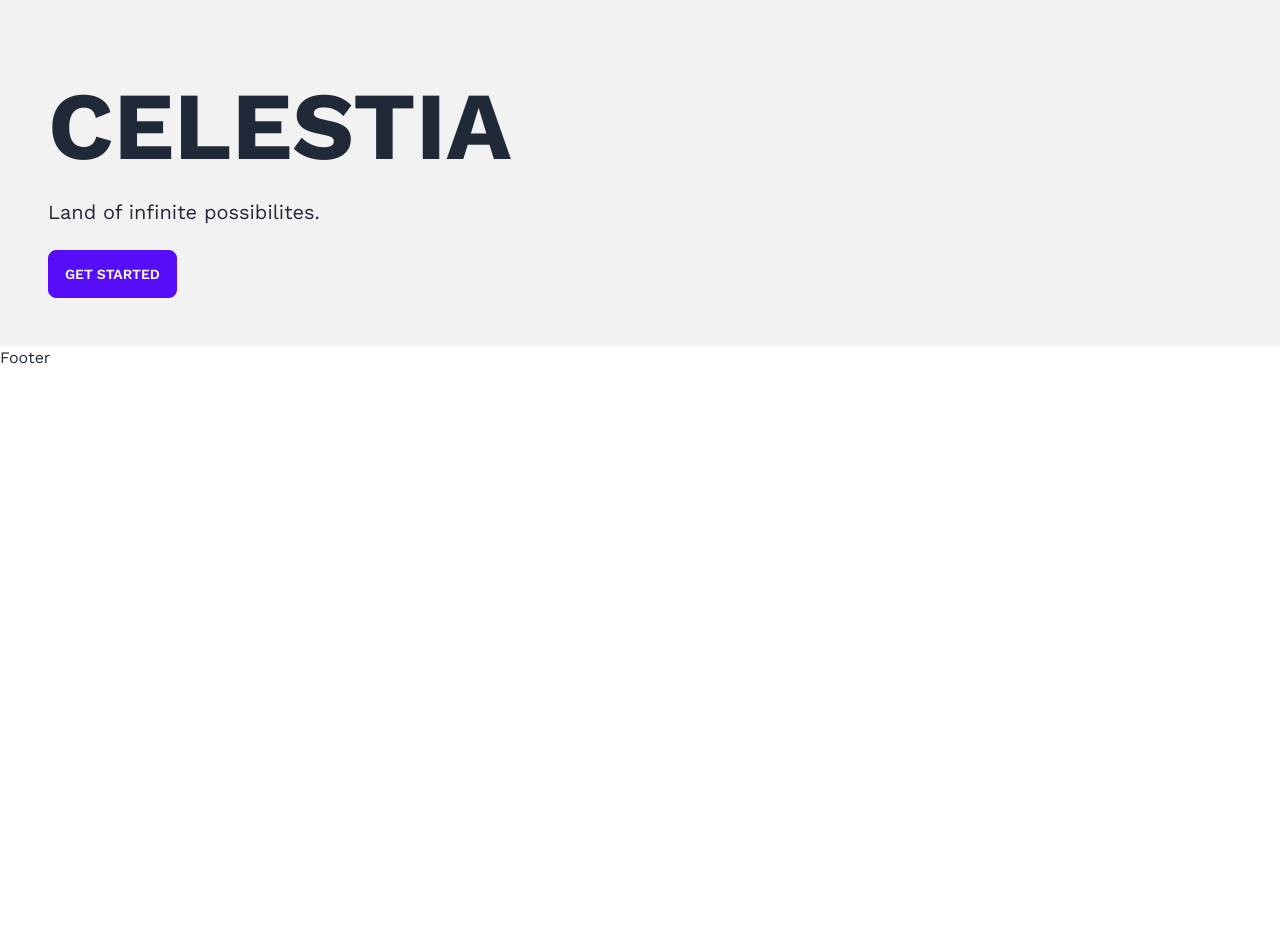
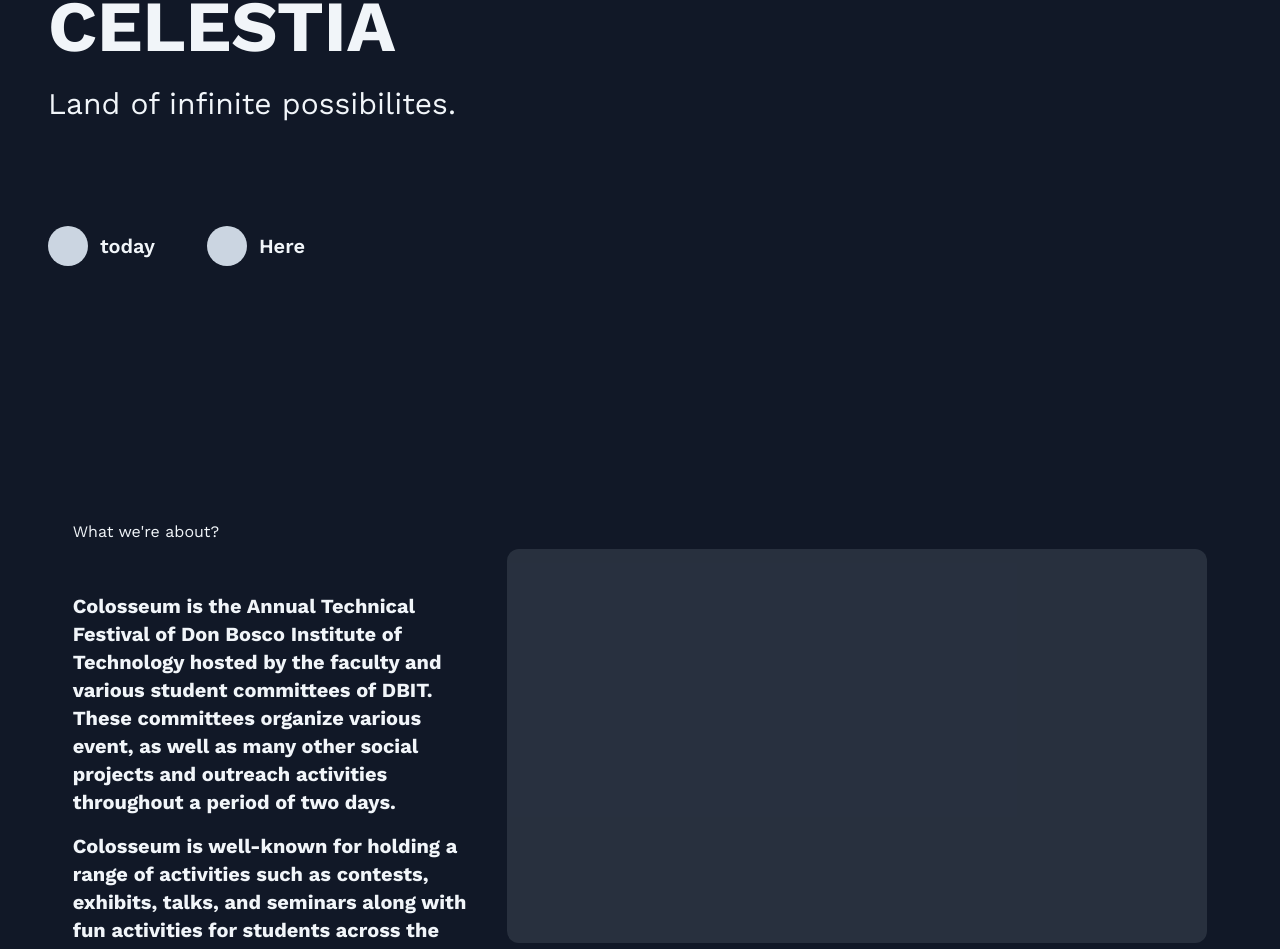
Before and after one commit to 05Alston/colo-celestia, a React (Vite) app: page / in a window 1280 px wide. Shown: the part 454-1403 px from the top of the page. Before the commit the page ends 824 px from the top, so only its background shows below. Built offline with nearby package versions, Linux system fonts and the light colour scheme.

Commit message:
Update Homepage

```diff
--- a/package.json
+++ b/package.json
@@ -9,7 +9,6 @@
     "preview": "vite preview"
   },
   "dependencies": {
-    "daisyui": "^2.50.2",
     "react": "^18.2.0",
     "react-dom": "^18.2.0",
     "react-icons": "^4.7.1",
--- a/src/App.jsx
+++ b/src/App.jsx
@@ -3,8 +3,51 @@
 import { Homepage } from './pages';
 
 function App() {
+  const trailer = document.getElementById("trailer");
+
+  // const animateTrailer = (e, interacting) => {
+  //   const x = e.clientX - trailer.offsetWidth / 2,
+  //         y = e.clientY - trailer.offsetHeight / 2;
+
+  //   const keyframes = {
+  //     transform: `translate(${x}px, ${y}px) scale(${interacting ? 8 : 1})`
+  //   }
+
+  //   trailer.animate(keyframes, {
+  //     duration: 800,
+  //     fill: "forwards"
+  //   });
+  // }
+  // window.onmousemove = e => {
+  //   const interactable = e.target.closest(".interactable"),
+  //         interacting = interactable !== null;
+
+  //   const content = document.getElementById("content");
+
+  //   animateTrailer(e, interacting);
+
+  //   trailer.dataset.type = interacting ? interactable.dataset.type : "";
+
+  //   if(interacting) {
+  //     content.innerHTML = getTrailerClass(interactable.dataset.type);
+  //   }
+  // }
+
+  // const getTrailerClass = type => {
+  //   switch(type) {
+  //     case "video":
+  //       return "Play";
+  //     case "link":
+  //       return "Register";
+  //     default:
+  //       return "";
+  //   }
+  // }
   return (
     <BrowserRouter>
+      <div id="trailer" onMouseMove={e=>{}}>
+        <div id="content"></div>
+      </div>
       <Navbar/>
       <Routes>
         <Route path="/" element={<Homepage/>}/>
--- /dev/null
+++ b/src/components/DateLoc.jsx
@@ -0,0 +1,17 @@
+import React from 'react';
+import Logo from '../assets/colologo.webp';
+
+const DateLoc = ({ date, location }) => {
+  return (
+    <div className='flex gap-3 items-center pt-20'>
+        <div className="w-10 bg-slate-300 rounded-full aspect-square">
+        </div>
+        <p className='text-xl font-semibold pr-10'>{date}</p>
+        <div className="w-10 bg-slate-300 rounded-full aspect-square">
+        </div>
+        <p className='text-xl font-semibold pr-10'>{location}</p>
+    </div>
+  )
+}
+
+export default DateLoc
--- a/src/components/Navbar.jsx
+++ b/src/components/Navbar.jsx
@@ -40,7 +40,7 @@
             <img src={Logo} alt="Colosseum Logo" className='w-10 h-auto'/>
             <p className='text-4xl font-black text-white'><NavLink to="/">COLOSSEUM</NavLink></p>
           </div>
-          <ul className='flex items-center md:hidden gap-7 text-white font-semibold'>
+          <ul className='flex items-center lg:text-base md:hidden gap-7 text-white font-semibold'>
             {links.map((link, index)=>(
               <li key={index}><NavLink to={link.route}>{link.title}</NavLink></li>
             ))}
@@ -48,8 +48,8 @@
           <ul className='hidden md:flex items-center'>
             <li>
               <button type='button' className='flex items-center justify-center transition-all duration-200 active:scale-90 cursor-pointer relative pr-4' onClick={onTriggerPopup}>
-                <GiHamburgerMenu className={`absolute transition-all duration-100 ${popupState ? 'opacity-0 rotate-45': 'opacity-100 rotate-0'}`}/>
-                <IoClose className={`absolute transition-all duration-100 scale-110 ${popupState ? 'opacity-100 rotate-0' : 'opacity-0 -rotate-45'}`}/>
+                <GiHamburgerMenu className={`absolute transition-all text-slate-50 duration-100 ${popupState ? 'opacity-0 rotate-45': 'opacity-100 rotate-0'}`}/>
+                <IoClose className={`absolute transition-all text-slate-50 duration-100 scale-110 ${popupState ? 'opacity-100 rotate-0' : 'opacity-0 -rotate-45'}`}/>
               </button>
             </li>
             <li>
--- a/src/components/index.js
+++ b/src/components/index.js
@@ -1,2 +1,3 @@
 export { default as Navbar } from './Navbar.jsx';
+export { default as DateLoc } from './DateLoc';
 export {  default as Footer } from './Footer.jsx';
--- a/src/index.css
+++ b/src/index.css
@@ -7,7 +7,26 @@
   *{
     @apply font-WorkSans m-0 p-0 ;
   }
-  .hero{
-    @apply px-12 py-12 justify-start;
+  #root:hover > #trailer {
+    opacity: 1;
+  }
+
+  #trailer {
+    height: 20px;
+    width: 20px;
+    background-color: white;
+    border-radius: 50%;
+
+    position: fixed;
+    left: 0px;
+    top: 0px;
+    z-index: 1000;
+
+    pointer-events: none;
+    opacity: 0;
+    transition: opacity 500ms ease;
+
+    display: grid;
+    place-items: center;
   }
 }
--- a/src/pages/Homepage.jsx
+++ b/src/pages/Homepage.jsx
@@ -1,14 +1,34 @@
 import React from 'react'
+import { DateLoc } from '../components';
 
 const Homepage = () => {
 	return (
-	<div className="hero min-h-screen bg-base-200 items-end md:place-items-center">
-	    <div>
-	      <h1 className="sm:text-5xl text-8xl font-bold">CELESTIA</h1>
-	      <p className="py-6 text-xl">Land of infinite possibilites.</p>
-	      <button className="btn btn-primary">Get Started</button>
-	    </div>
-	</div>
+		<>
+			{/* Hero section */}
+			<div className="grid px-12 pb-20 justify-start place-items-end min-h-screen text-slate-100 bg-gray-900 md:place-items-center md:pb-0">
+				<div>
+				<p className="sm:text-5xl text-7xl font-bold">CELESTIA</p>
+				<p className="py-6 text-3xl md:text-xl">Land of infinite possibilites.</p>
+				<DateLoc date={"today"} location={"Here"}/>
+				</div>
+			</div>
+			{/* Throwback */}
+			<div className="flex gap-10 px-12 min-h-screen text-slate-100 bg-gray-900 justify-center items-center lg:flex-col">
+				<div className='flex-initial w-1/3 lg:w-auto'>
+				<p>What we're about?</p>
+				<p className="pt-12 text-xl font-bold">
+          Colosseum is the Annual Technical Festival of Don Bosco Institute of Technology hosted by the faculty and
+          various student committees of DBIT. These committees organize various event, as well as many other social
+          projects and outreach activities throughout a period of two days.<div className='py-2'/> Colosseum is well-known for holding a range
+          of activities such as contests, exhibits, talks, and seminars along with fun activities for students across
+          the campus!
+        </p>
+				</div>
+				<div className='w-[700px] aspect-video rounded-xl bg-gray-600 text-slate-50 bg-opacity-40 flex-initial' datatype='video'>
+					{/* Video */}
+				</div>
+			</div>
+		</>
 	)
 }
 
--- a/tailwind.config.cjs
+++ b/tailwind.config.cjs
@@ -18,5 +18,5 @@
       'xs': {'max': '425px'},
     },
   },
-  plugins: [require("daisyui")],
+  plugins: [],
 }
```
Also changed, not shown: 1 other file (tests, documents, lock files or other folders).
